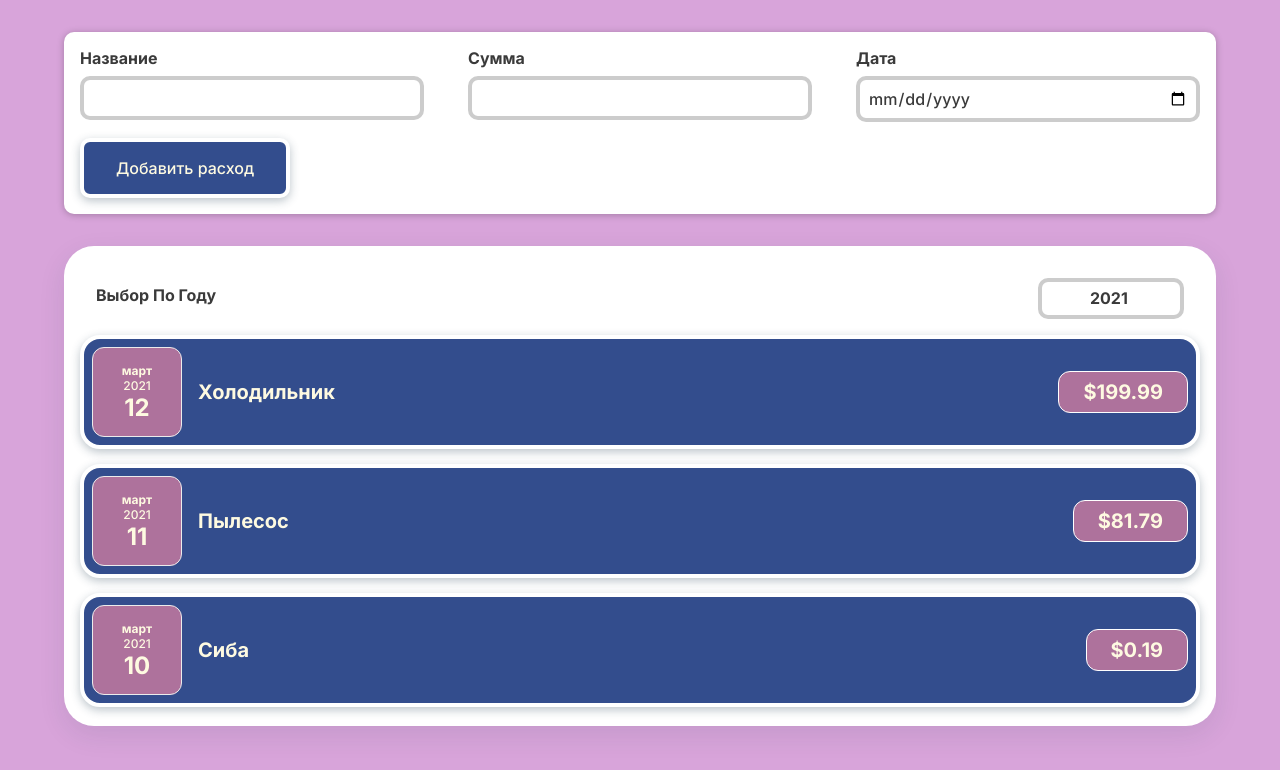
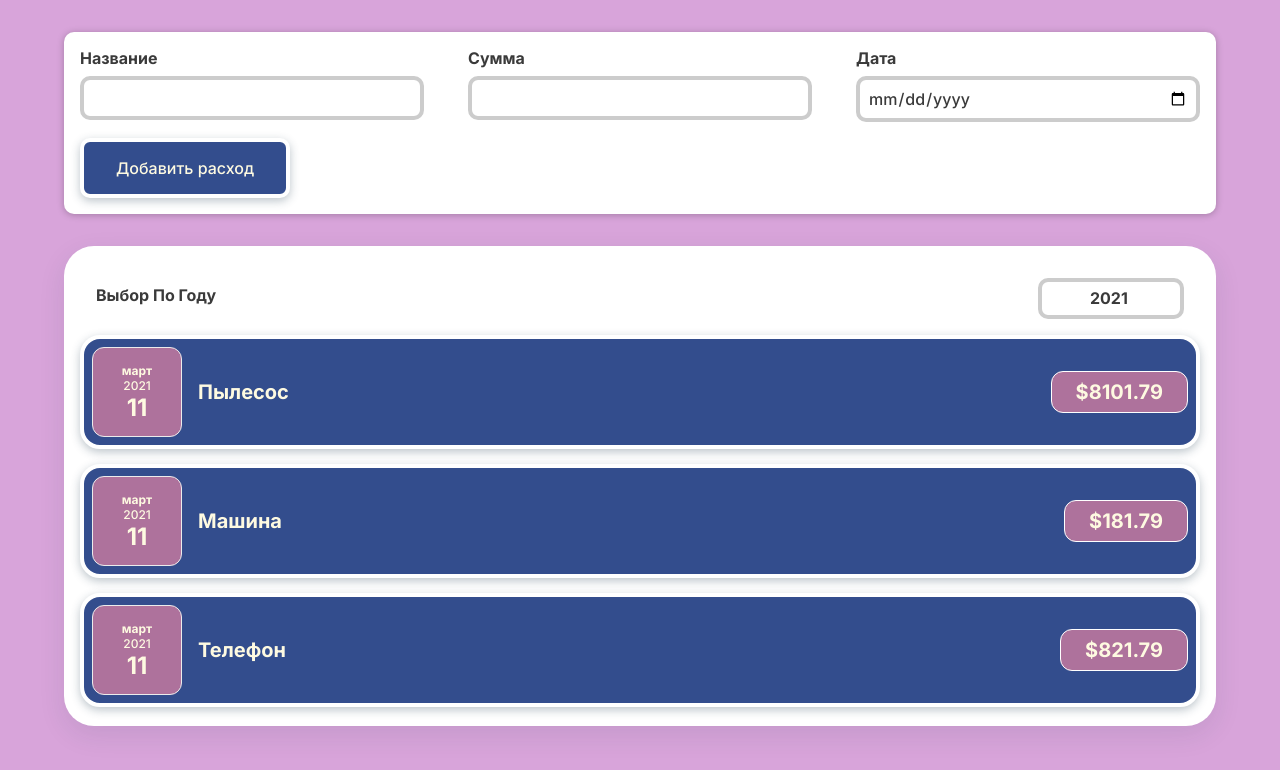
Before and after one commit to Alemy75/learning-react, a React (Create React App) app: page / in a window 1280 px wide. Shown: the top 770 px of the page. Built offline with nearby package versions, Linux system fonts and the light colour scheme.

Commit message:
Условия вывода покупок + фильтрация покупок

```diff
--- a/src/App.jsx
+++ b/src/App.jsx
@@ -2,30 +2,88 @@ import CostItems from "./Components/Costs/CostItems";
 import NewCost from "./Components/NewCost/NewCost";
 import {useState} from "react";
 
+// Список покупок
 const INITIAL_COSTS = [
     {
         id: 1,
-        date: new Date(2021, 2, 12),
+        date: new Date(2020, 2, 12),
         description: 'Холодильник',
-        price: 199.99,
+        price: 1929.99,
     },
     {
         id: 2,
         date: new Date(2021, 2, 11),
         description: 'Пылесос',
-        price: 81.79,
+        price: 8101.79,
     },
     {
         id: 3,
-        date: new Date(2021, 2, 10),
+        date: new Date(2022, 2, 10),
         description: 'Сиба',
-        price: 0.19,
+        price: 2230.19,
     },
+    {
+        id: 4,
+        date: new Date(2020, 2, 12),
+        description: 'Наушники',
+        price: 2199.99,
+    },
+    {
+        id: 5,
+        date: new Date(2021, 2, 11),
+        description: 'Машина',
+        price: 181.79,
+    },
+    {
+        id: 6,
+        date: new Date(2022, 2, 10),
+        description: 'Колонки',
+        price: 10.19,
+    },
+    {
+        id: 7,
+        date: new Date(2020, 2, 12),
+        description: 'Ноутбук',
+        price: 12399.99,
+    },
+    {
+        id: 8,
+        date: new Date(2021, 2, 11),
+        description: 'Телефон',
+        price: 821.79,
+    },
+    {
+        id: 9,
+        date: new Date(2022, 2, 10),
+        description: 'Курилка',
+        price: 1120.19,
+    },
+    // {
+    //     id: 11,
+    //     date: new Date(2019, 2, 12),
+    //     description: 'Вешалка',
+    //     price: 1299.99,
+    // },
+    // {
+    //     id: 12,
+    //     date: new Date(2019, 2, 11),
+    //     description: 'Кровать',
+    //     price: 811.79,
+    // },
+    // {
+    //     id: 13,
+    //     date: new Date(2019, 2, 10),
+    //     description: 'Лампа',
+    //     price: 3.19,
+    // },
 ]
 
 const App = () => {
+
+    // Состояние для списка
     const [costs, setCosts] = useState(INITIAL_COSTS)
 
+    // Функция перезаписи списка покупок
     const addCostHandler = (cost) => {
         setCosts(prevCosts => {
             return [cost, ...prevCosts]
--- a/src/Components/Costs/CostFilter.jsx
+++ b/src/Components/Costs/CostFilter.jsx
@@ -1,6 +1,8 @@
 import "./CostFilter.css";
 
 const CostsFilter = (props) => {
+
+    // Функция записи состояния года в фильтре
     const yearChangeHandler = (event) => {
         props.onChangeYear(event.target.value)
     };
--- a/src/Components/Costs/CostItems.css
+++ b/src/Components/Costs/CostItems.css
@@ -14,3 +14,12 @@
 	-moz-box-shadow: 0px 9px 27px 0px rgba(34, 60, 80, 0.1);
 	box-shadow: 0px 9px 27px 0px rgba(34, 60, 80, 0.1);
 }
+
+.costs-warning {
+	color: #cccccc;
+	width: 100%;
+	text-align: center;
+	margin-bottom: 100px;
+	margin-top: 100px;
+
+}
--- a/src/Components/Costs/CostItems.jsx
+++ b/src/Components/Costs/CostItems.jsx
@@ -5,13 +5,38 @@ import CostFilter from "./CostFilter";
 import {useState} from "react";
 
 const CostItems = (props) => {
+    // Состояие для сортировки списка по году
     const [selectedYear, setSelectedYear] = useState('2021')
 
-
+    // функция изменения состояния для выбранного года
     const onChangeYear = (year) => {
         setSelectedYear(year)
     }
 
+    // Функция, фильтрующая список по году
+    const filteredCosts = props.costs.filter(cost => {
+        return cost.date
+            .getFullYear()
+            .toString() === selectedYear
+    })
+
+    // Переменная контента
+    let costContent = <p className='costs-warning'>По выбранному году расходов не найдено.</p>
+
+    // Изменение контента по условию
+    if (filteredCosts.length > 0) {
+        costContent = filteredCosts
+            .map(cost => (
+                <CostItem
+                    key={cost.id}
+                    date={cost.date}
+                    desc={cost.description}
+                    price={cost.price}
+                />)
+            )
+    }
+
+    // Разметка компонента
     return (
         <div>
             <Card className='costs'>
@@ -19,17 +44,7 @@ const CostItems = (props) => {
                     year={selectedYear}
                     onChangeYear={onChangeYear}
                 />
-                {
-                    props.costs.map((cost) => (
-                        <CostItem
-                            key={cost.id}
-                            date={cost.date}
-                            desc={cost.description}
-                            price={cost.price}
-                        />)
-                    )
-                }
-
+                {costContent}
             </Card>
         </div>
     )
--- a/src/Components/NewCost/CostForm.jsx
+++ b/src/Components/NewCost/CostForm.jsx
@@ -3,22 +3,28 @@ import './CostForm.css'
 
 
 const CostForm = (props) => {
+
+    // Состояния для названия, цены, даты покупки
     const [inputName, setInputName] = useState('')
     const [inputCost, setInputCost] = useState('')
     const [inputDate, setInputDate] = useState('')
 
+    // Перезапись состояния
     const nameChangeHandler = (event) => {
         setInputName(event.target.value)
     }
 
+    // Перезапись состояния
     const costChangeHandler = (event) => {
         setInputCost(event.target.value)
     }
 
+    // Перезапись состояния
     const dateChangeHandler = (event) => {
         setInputDate(event.target.value)
     }
 
+    // Создание submit на добавление новой покупки
     const submitHandler = (event) => {
         event.preventDefault();
 
--- a/src/Components/NewCost/NewCost.jsx
+++ b/src/Components/NewCost/NewCost.jsx
@@ -4,6 +4,8 @@ import CostForm from "./CostForm";
 
 
 const NewCost = (props) => {
+
+    // Функция добавления в список новой покупки
     const onSaveCostData = (inputCostData) => {
         const costData = {
             ...inputCostData,
--- a/src/Components/UI/Card.jsx
+++ b/src/Components/UI/Card.jsx
@@ -3,10 +3,12 @@ import './Card.css'
 
 const Card = (props) => {
 	const classes = 'card ' + props.className
-
+	console.log(props)
 	return (
 		<div className={classes}>{props.children}</div>
 	)
 }
 
+
+
 export default Card
```
